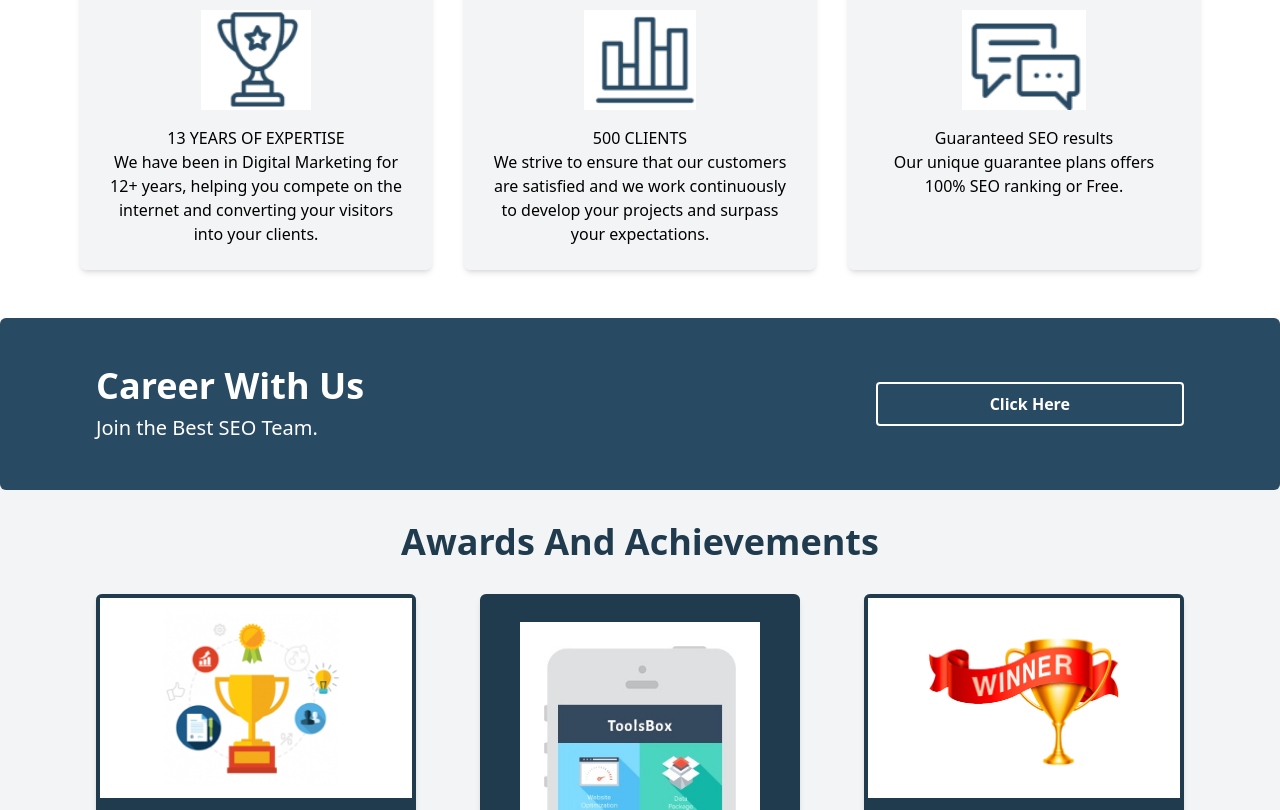
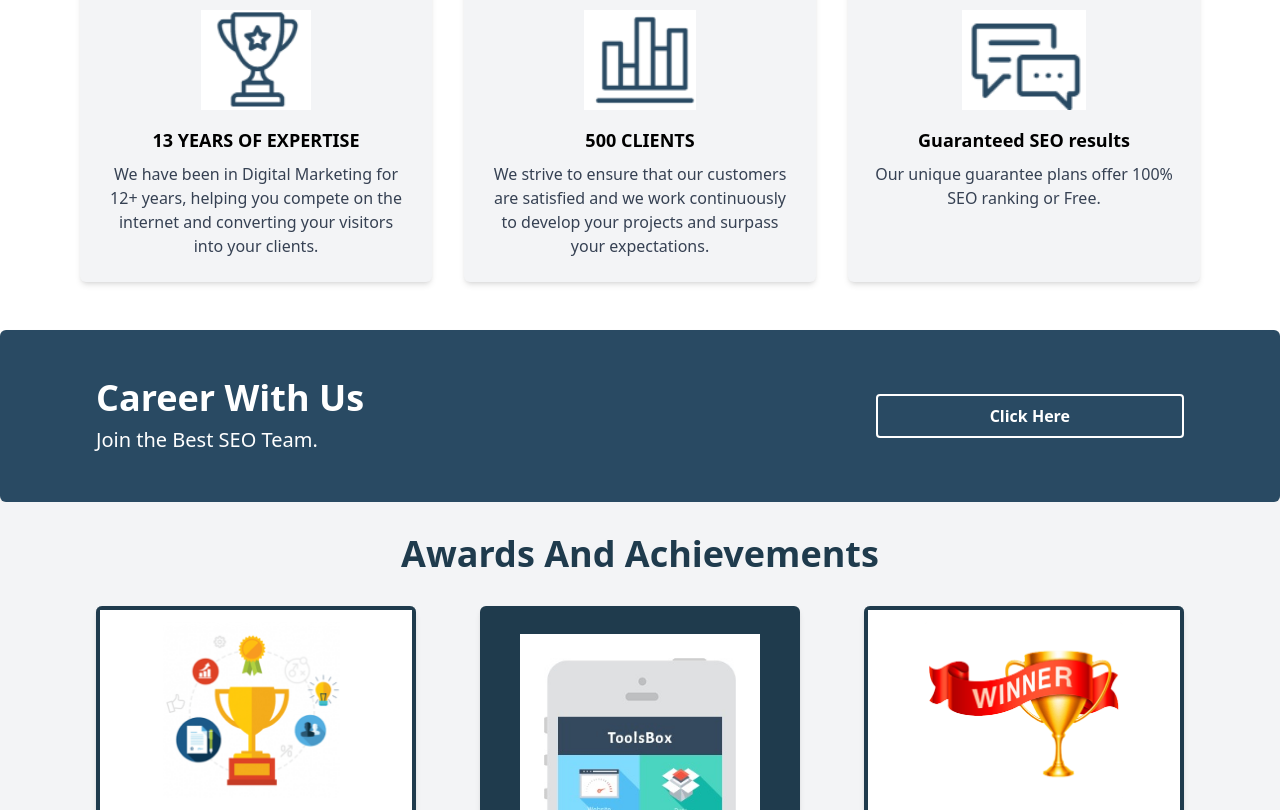
Before and after one commit to Erroug/NktechFinal, a React (Vite) app: page / in a window 1280 px wide. Shown: the part 1360-2170 px from the top of the page. Built offline with nearby package versions, Linux system fonts and the light colour scheme.

Commit message:
updated quality

```diff
--- a/src/components/Quality.jsx
+++ b/src/components/Quality.jsx
@@ -1,6 +1,4 @@
 'use client';
-import { useState } from 'react';
-import { ArrowLeft, ArrowRight } from 'lucide-react';
 
 const Quality = () => {
   return (
@@ -10,55 +8,49 @@ const Quality = () => {
         <div className="flex flex-col items-center text-center bg-gray-100 p-6 rounded-md shadow-md">
           <img
             className="h-25 w-auto mb-4"
-        src="./src/assets/award.png"
+            src="/assets/award.png"
             alt="Award"
           />
-         <h1 className="text-base font-medium">
+          <h2 className="text-lg font-semibold mb-2">
             13 YEARS OF EXPERTISE
-      </h1>
-
-      <h1 className="text-base font-medium">
+          </h2>
+          <p className="text-base text-gray-700">
             We have been in Digital Marketing for 12+ years, helping you compete on the internet and converting your visitors into your clients.
-      </h1>
+          </p>
         </div>
 
         {/* Card 2 */}
         <div className="flex flex-col items-center text-center bg-gray-100 p-6 rounded-md shadow-md">
           <img
             className="h-25 w-auto mb-4"
-        src="./src/assets/graph.png"
-        alt="Award"
+            src="/assets/graph.png"
+            alt="Graph"
           />
-        <h1 className="text-base font-medium">
+          <h2 className="text-lg font-semibold mb-2">
             500 CLIENTS
-      </h1>
-
-      <h1 className="text-base font-medium">
+          </h2>
+          <p className="text-base text-gray-700">
             We strive to ensure that our customers are satisfied and we work continuously to develop your projects and surpass your expectations.
-      </h1>
+          </p>
         </div>
 
         {/* Card 3 */}
         <div className="flex flex-col items-center text-center bg-gray-100 p-6 rounded-md shadow-md">
           <img
             className="h-25 w-auto mb-4"
-        src="./src/assets/message.png"
-        alt="Award"
+            src="/assets/message.png"
+            alt="Message"
           />
-      <h1 className="text-base font-medium">
+          <h2 className="text-lg font-semibold mb-2">
             Guaranteed SEO results
-      </h1>
-
-      <h1 className="text-base font-medium">
-        Our unique guarantee plans offers 100% SEO ranking or Free.
-      </h1>
+          </h2>
+          <p className="text-base text-gray-700">
+            Our unique guarantee plans offer 100% SEO ranking or Free.
+          </p>
         </div>
       </div>
     </section>
-
-  )
-
-}
-
+  );
+};
 
 export default Quality;
```
Lines whose indentation alone changed are shown as unchanged.
